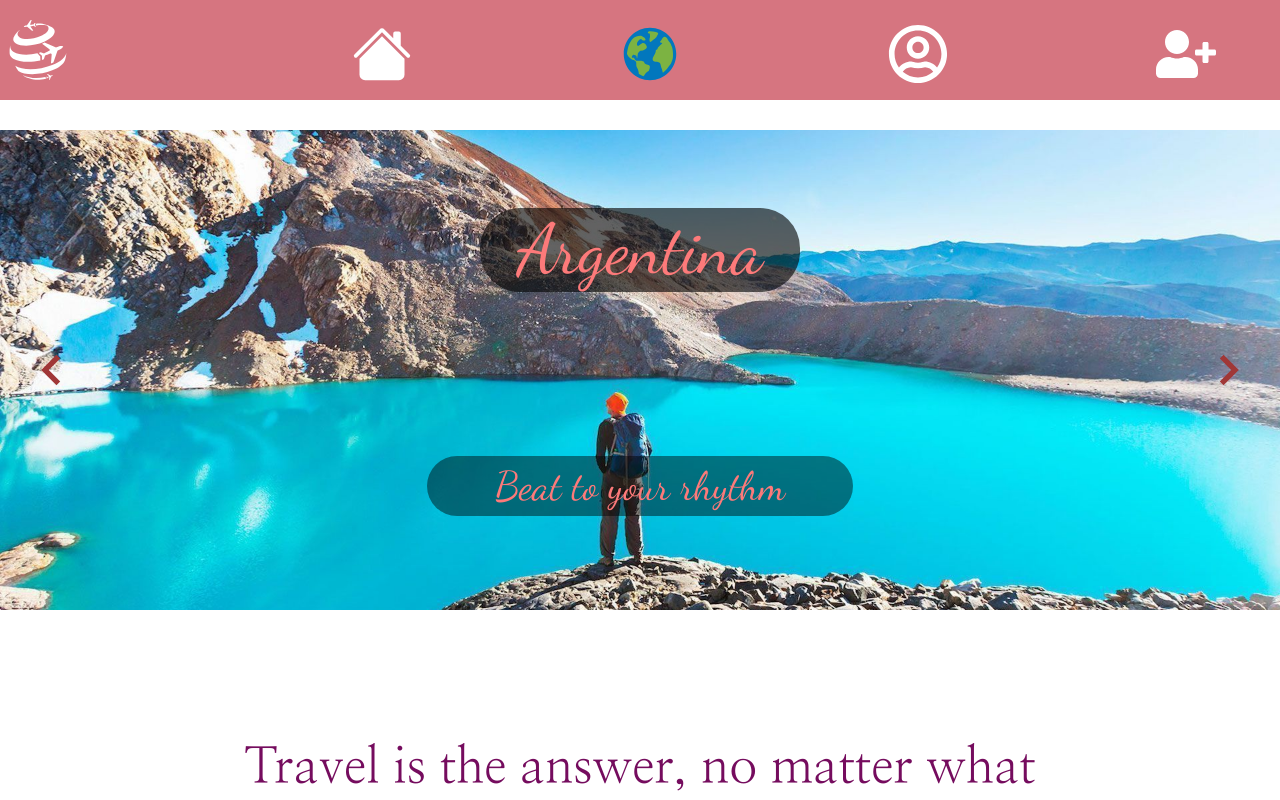
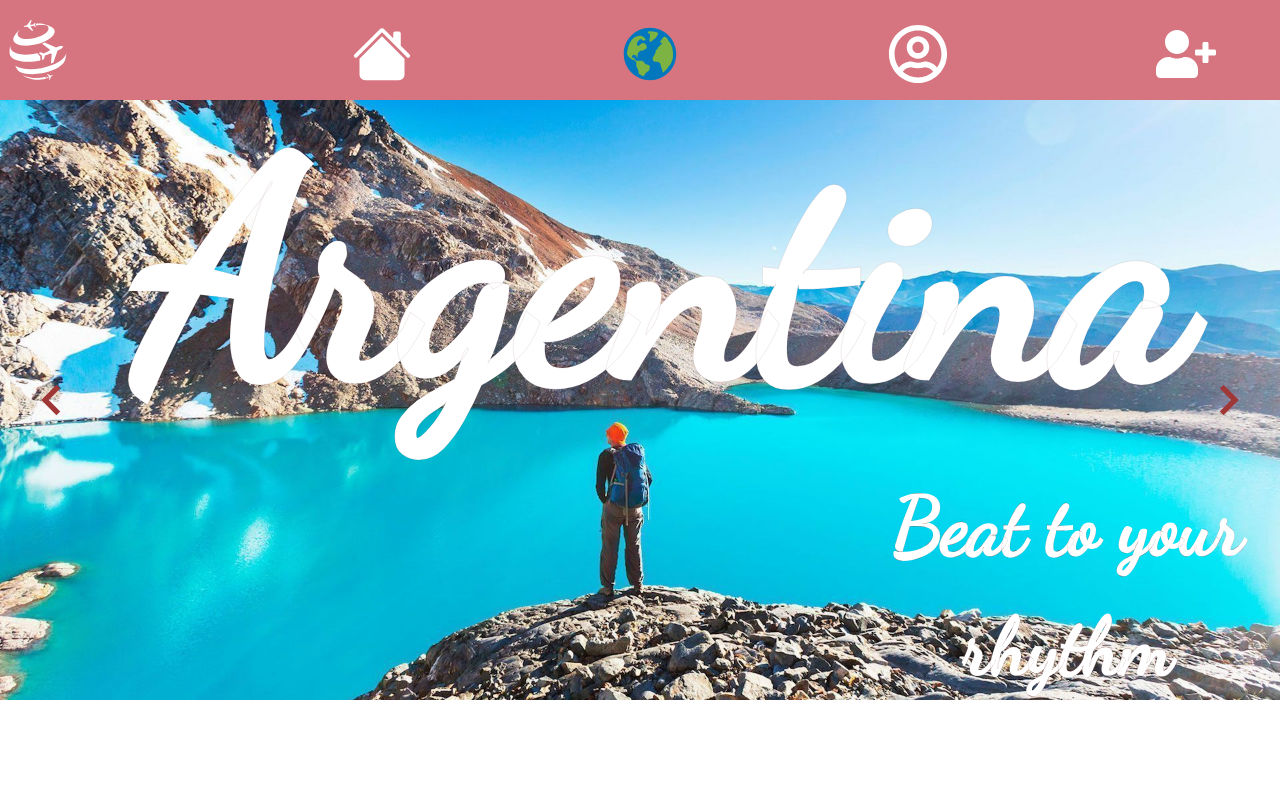
Before and after one commit to yohannavrojo/myTineraryFull.github.io, a React (Create React App) app in the folder mytineray-main/: page /Cities in a window 1280 px wide. Shown: the top 800 px of the page. Built offline with nearby package versions, Linux system fonts and the light colour scheme; no server answers; a web font is replaced by a local one.

Commit message:
cambios estilo carousel

```diff
--- a/mytineray-main/src/components/Carousel/Carousel.css
+++ b/mytineray-main/src/components/Carousel/Carousel.css
@@ -1,8 +1,8 @@
 .carousel {
   width: 100%;
-    height: 480px;
+  height: 600px;
   background-color: rgb(138, 121, 121);
-   margin-top: 30px;
+
 }
 .carouselInner {
   height: 100%;
@@ -11,8 +11,6 @@
   background-repeat: no-repeat;
   background-size: cover;
   display: flex;
-
-
 }
 
 .carouselInner .left {
@@ -30,27 +28,30 @@
   height: 100%;
   display: grid;
   place-items: center;
-    font-family: 'Dancing Script', cursive;
+  font-family: "Dancing Script", cursive;
   text-align: justify;
   text-align-last: center;
-
 }
 .carouselInner .center .tite {
-    color: rgb(253, 122, 122);
-    background: rgba(2, 2, 2, 0.61);
+    -webkit-text-fill-color: rgb(255, 255, 255);
+  -webkit-text-stroke: 0.1px rgba(99, 35, 35, 0.938);
+  font-weight: bold;
+  margin-right: 65%;
+  /* margin-bottom: 20%; */
   width: 30%;
   border-radius: 40px;
-    font-family: 'Dancing Script', cursive;
-    font-size: 70px;
+  font-family: "Dancing Script", cursive;
+  font-size: 300px;
 }
 
-.carouselInner .center .subtite{
-
-    color: rgb(253, 122, 122);
-    background: rgba(2, 2, 2, 0.459);
+.carouselInner .center .subtite {
+    -webkit-text-fill-color: rgb(255, 255, 255);
+    -webkit-text-stroke: 0.1px rgba(99, 35, 35, 0.938);
+  margin-left: 80%;
+  font-weight: bold;
   width: 40%;
   border-radius: 40px;
-    font-size: 40px;
+  font-size: 500%;
 }
 
 .carouselInner .right {
--- a/mytineray-main/src/components/Carousel/Carousel.js
+++ b/mytineray-main/src/components/Carousel/Carousel.js
@@ -21,7 +21,7 @@ function Carousel() {
                     <BiChevronLeft size={'4em'} />
                 </div>
                 <div className="center">
-                    <h1 className='tite'>{imagenes[currImg].titlee}</h1>
+                    <h1 className='tite'>{imagenes[currImg].titlee}   </h1>
                     <p className='subtite'>{imagenes[currImg].subtitle}</p>
                 </div>
                 <div className="right"
--- a/mytineray-main/src/components/Carousel/CarouselData.js
+++ b/mytineray-main/src/components/Carousel/CarouselData.js
@@ -14,11 +14,11 @@ export const imagenes = [
   { titlee: "Argelia", subtitle: "Hidden treasure of Europe", img: City6 },
   { titlee: "Argentina", subtitle: "Beat to your rhythm", img: City7 },
   {titlee: "Bangladesh",subtitle: "Beautiful Bangladesh",img: City8, },
-  {titlee: "Cape Verde",subtitle: "Meeting Cape Verde",img: City9, },
+  {titlee: "CapeVerde",subtitle: "Meeting Cape Verde",img: City9, },
   {titlee: "Denmark",subtitle: "The happiest place on Earth!",img: City1, },
   { titlee: "Spain", subtitle: "Spain in detail", img: City3 },
   { titlee: "Ireland", subtitle: "	Go to Ireland", img: City5 },
-  { titlee: "SSwitzerland", subtitle: "Get Natural", img: City2 },
-  { titlee: "Thailand", subtitle: "Incredible Thailand begins with the people", img: City10 },
+  { titlee: "Switzerland", subtitle: "Get Natural", img: City2 },
+  { titlee: "Thailand", subtitle: "Incredible Thailand", img: City10 },
   { titlee: "Rome", subtitle: "Made in Italy", img: City4 },
 ];
```
Lines whose indentation alone changed are shown as unchanged.
